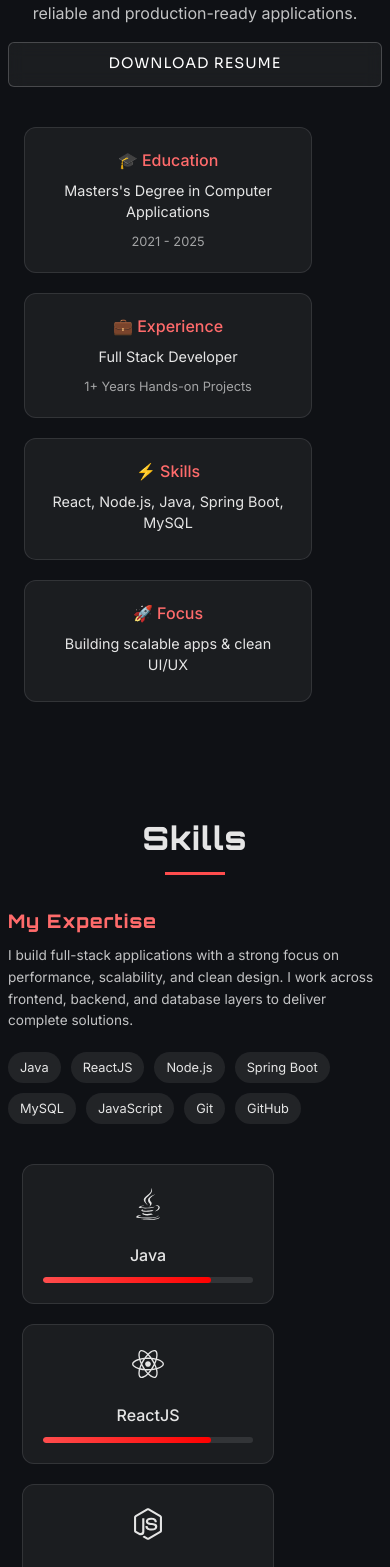
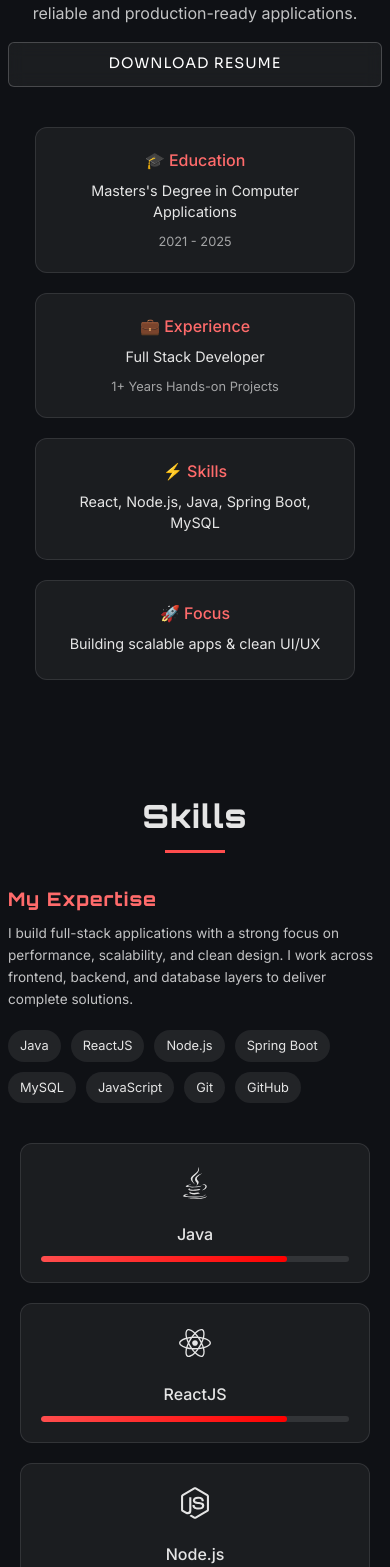
Before and after one commit to redhodom/-Portfolio-Freezee, a React (Vite) app: page / in a window 390 px wide. Shown: the part 1221-2788 px from the top of the page. Built offline with nearby package versions, Linux system fonts and the light colour scheme.

Commit message:
cards and grid wre alinged center in the mobile view

```diff
--- a/src/home.module.css
+++ b/src/home.module.css
@@ -1010,20 +1010,28 @@ h3 {
 
 /* FIX CARD WIDTH + CENTER */
 .card {
-  width: 90%;
+  width: 100%;
   max-width: 320px;
   text-align: center;
 }
 
-/* CENTER SKILLS GRID ITEMS */
 .skillsGrid {
+  margin: 0 auto;
+  width: 100%;
+  max-width: 350px;
   justify-items: center;
 }
 
-/* FIX SKILL BOX WIDTH */
 .skillBox {
-  width: 90%;
-  max-width: 320px;
+  width: 100%;
+}
+
+/* CENTER THE WHOLE ABOUT CARDS BLOCK */
+.aboutCards {
+  margin: 0 auto;
+  width: 100%;
+  max-width: 350px;
+  justify-items: center;
 }
 
 }
```
